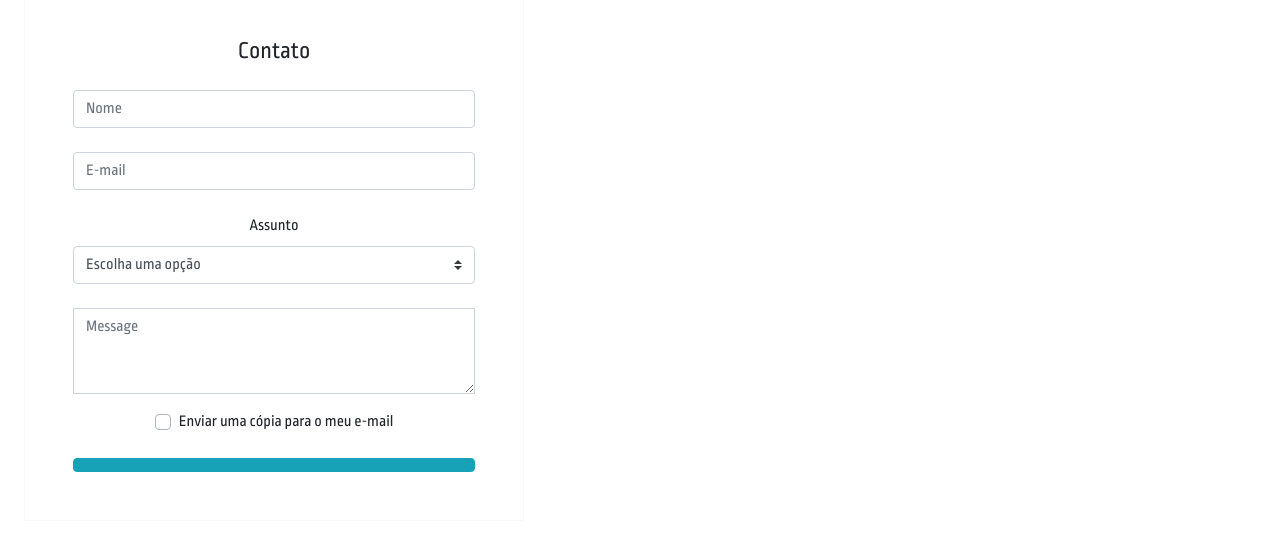
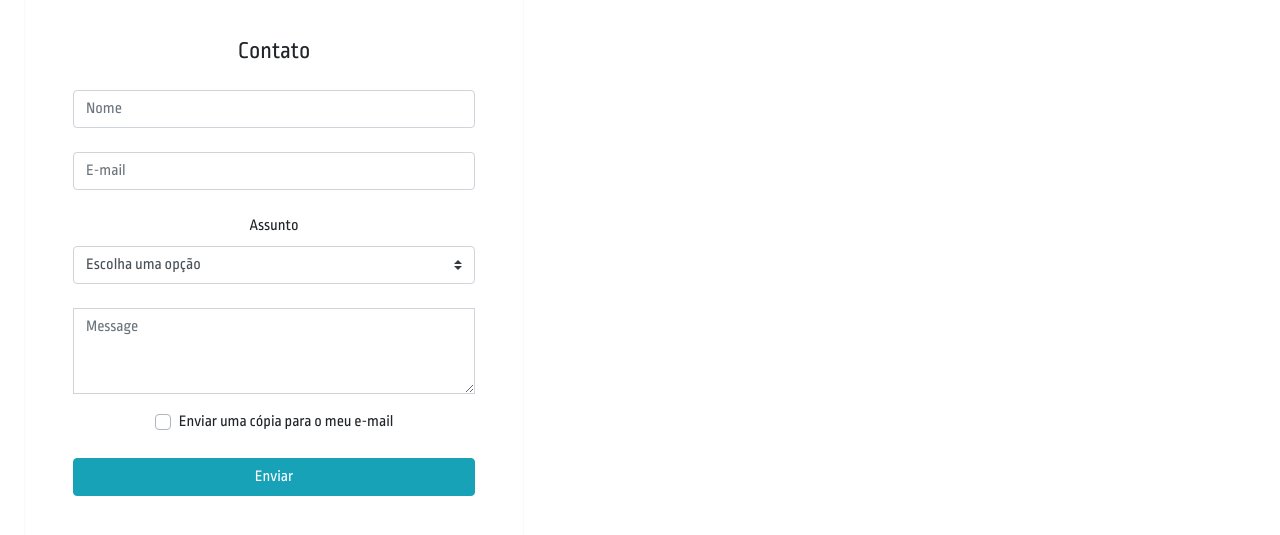
Before and after one commit to LidianeMara/conexao-games, a plain HTML site: page contato.html in a window 1280 px wide. Shown: the part 223-758 px from the top of the page. Drawn offline with Linux system fonts and the light colour scheme.

Commit message:
nome no botão de enviar

```diff
--- a/contato.html
+++ b/contato.html
@@ -77,7 +77,7 @@
                     <input type="checkbox" class="custom-control-input" id="defaultContactFormCopy">
                     <label class="custom-control-label" for="defaultContactFormCopy">Enviar uma cópia para o meu e-mail</label>
                 </div>
-                <button class="btn btn-info btn-block" type="submit"></button>
+                <button class="btn btn-info btn-block" type="submit">Enviar</button>
             </form>
         </section>
     </main>
```
